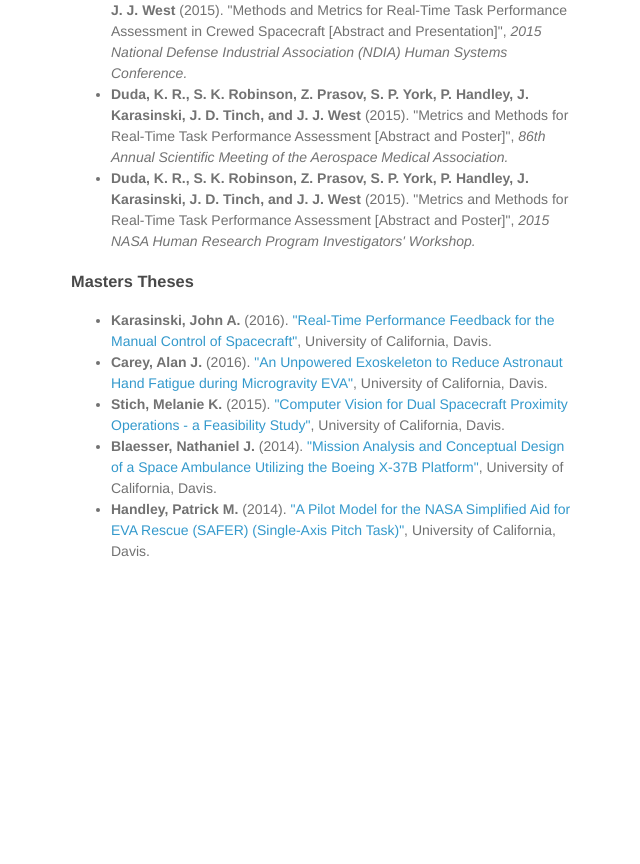
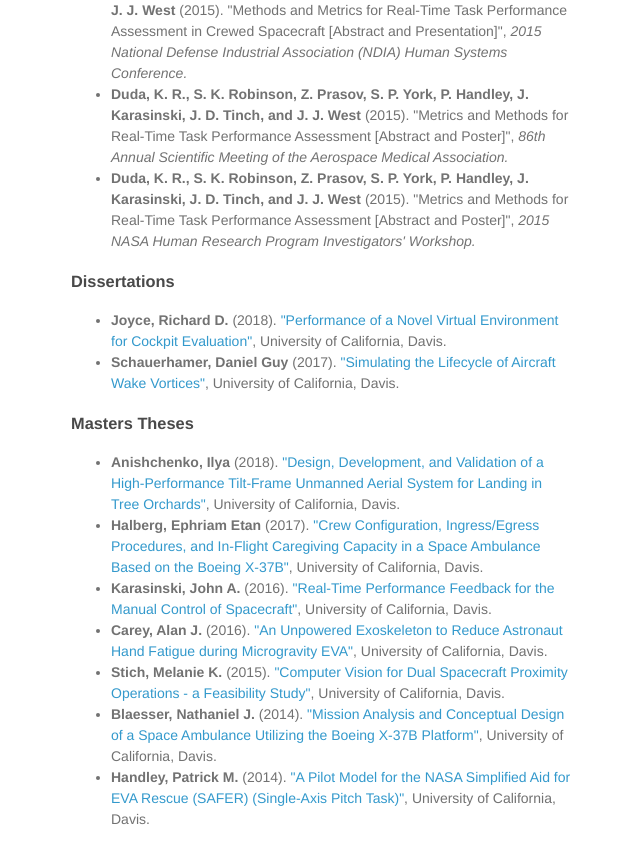
Before and after one commit to HRVIP/HRVIP.github.io, a Jekyll site: the page built from publications.html, in a window 1280 px wide and 900 px high, scrolled down 1502 px. Shown: the top 864 px of the window, without its empty margins (499-1139 px from the left). Built offline with Jekyll 4.4.1, drawn with Linux system fonts in a browser that asks for light colours; before the commit the page ends 2134 px from its top, so only the background shows below that.

Commit message:
add additional lab pubs

```diff
--- a/_data/publications.csv
+++ b/_data/publications.csv
@@ -20,6 +20,10 @@ conference,2015,"Patrick M. Handley, Stephen K. Robinson, Kevin R. Duda, Zahar P
 conference,2015,"Duda, K. R., Z. Prasov, S. K. Robinson, S. P. York, P. M. Handley, and J. J. West",Methods and Metrics for Real-Time Task Performance Assessment in Crewed Spacecraft [Abstract and Presentation],2015 National Defense Industrial Association (NDIA) Human Systems Conference,"Alexandria, VA",,,
 conference,2015,"Duda, K. R., S. K. Robinson, Z. Prasov, S. P. York, P. Handley, J. Karasinski, J. D. Tinch, and J. J. West",Metrics and Methods for Real-Time Task Performance Assessment [Abstract and Poster],86th Annual Scientific Meeting of the Aerospace Medical Association,"Lake Buena Vista, FL",,,
 conference,2015,"Duda, K. R., S. K. Robinson, Z. Prasov, S. P. York, P. Handley, J. Karasinski, J. D. Tinch, and J. J. West",Metrics and Methods for Real-Time Task Performance Assessment [Abstract and Poster],2015 NASA Human Research Program Investigators' Workshop,"Galveston, TX",,,
+dissertation,2018,"Joyce, Richard D.","Performance of a Novel Virtual Environment for Cockpit Evaluation",,,,https://search.proquest.com/pagepdf/2091472266,
+dissertation,2017,"Schauerhamer, Daniel Guy","Simulating the Lifecycle of Aircraft Wake Vortices",,,,https://search.proquest.com/pagepdf/2026286160,
+thesis,2018,"Anishchenko, Ilya","Design, Development, and Validation of a High-Performance Tilt-Frame Unmanned Aerial System for Landing in Tree Orchards",,,,https://search.proquest.com/pagepdf/2048347781,
+thesis,2017,"Halberg, Ephriam Etan","Crew Configuration, Ingress/Egress Procedures, and In-Flight Caregiving Capacity in a Space Ambulance Based on the Boeing X-37B",,,,https://search.proquest.com/pagepdf/1972023400,
 thesis,2016,"Karasinski, John A.",Real-Time Performance Feedback for the Manual Control of Spacecraft,,,,https://search.proquest.com/pagepdf/1872339216,
 thesis,2016,"Carey, Alan J.",An Unpowered Exoskeleton to Reduce Astronaut Hand Fatigue during Microgravity EVA,,,,https://search.proquest.com/docview/1832932879,
 thesis,2015,"Stich, Melanie K.",Computer Vision for Dual Spacecraft Proximity Operations - a Feasibility Study,,,,https://search.proquest.com/docview/1738859823,
--- a/publications.html
+++ b/publications.html
@@ -50,6 +50,25 @@ layout: default
     {% endfor %}
 </ul>
 
+<h3>Dissertations</h3>
+<ul>
+    {% for publication in site.data.publications %}
+    {% if publication.type == "dissertation" %}
+    {% if publication.url ==  %}
+    <li>
+        <b>{{ publication.authors }}</b> ({{publication.year}}). "{{ publication.title }}", University of California,
+        Davis.
+    </li>
+    {% else %}
+    <li>
+        <b>{{ publication.authors }}</b> ({{publication.year}}). <a
+            href="{{publication.url}}">"{{ publication.title }}"</a>, University of California, Davis.
+    </li>
+    {% endif %}
+    {% endif %}
+    {% endfor %}
+</ul>
+
 <h3>Masters Theses</h3>
 <ul>
     {% for publication in site.data.publications %}
```
Also changed, not shown: publications_year.html (+7 -1 lines).
